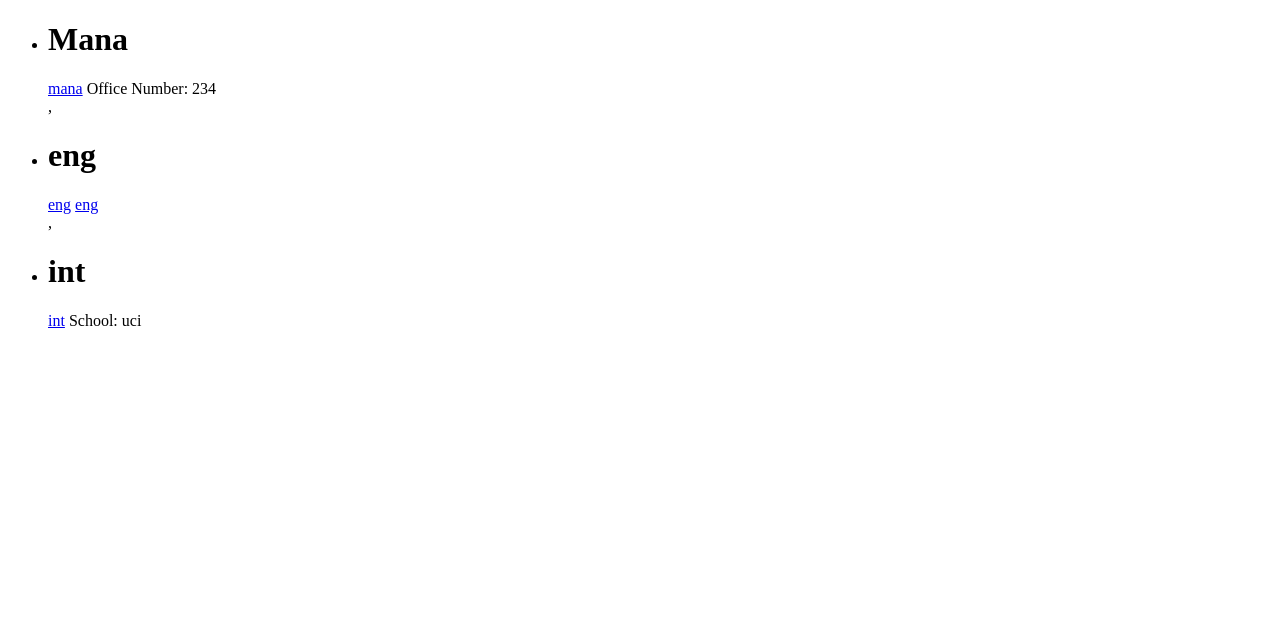
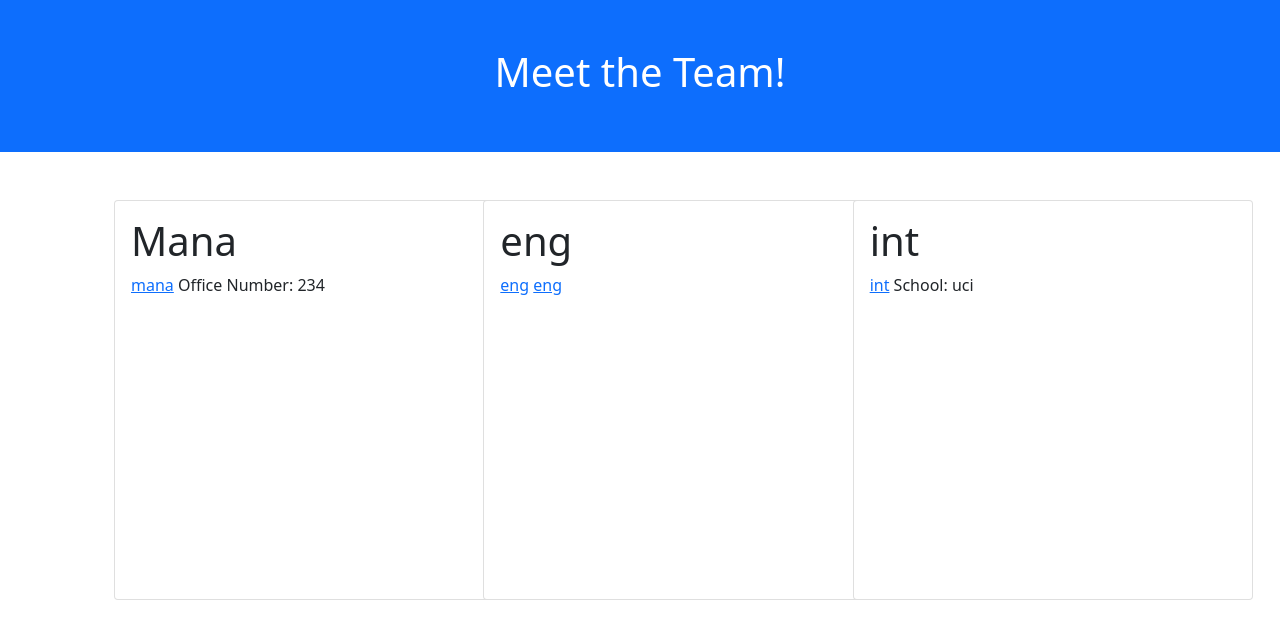
Before and after one commit to amoubasher/TeamProfileGenerator, a website: page Challenge/index.html in a window 1280 px wide. Drawn offline with nearby package versions, Linux system fonts and the light colour scheme.

Commit message:
started bootstrap styling for rendered HTML file

```diff
--- a/Challenge/index.html
+++ b/Challenge/index.html
@@ -5,36 +5,51 @@
     <meta charset="UTF-8">
     <meta http-equiv="X-UA-Compatible" content="IE=edge">
     <meta name="viewport" content="width=device-width, initial-scale=1.0">
-    <title>Document</title>
+    <script src="https://ajax.googleapis.com/ajax/libs/jquery/2.1.1/jquery.min.js"></script>
+    <script src="https://cdnjs.cloudflare.com/ajax/libs/crypto-js/4.1.1/crypto-js.min.js"></script>
+    <link href="https://cdn.jsdelivr.net/npm/bootstrap@5.1.3/dist/css/bootstrap.min.css" rel="stylesheet" integrity="sha384-1BmE4kWBq78iYhFldvKuhfTAU6auU8tT94WrHftjDbrCEXSU1oBoqyl2QvZ6jIW3" crossorigin="anonymous">
+    <title>Meet The Team!</title>
 </head>
 <body>
 
-</body>
-</html>
-        <ul>
+    <div class="container-fluid p-5 bg-primary text-white text-center">
+        <h1>Meet the Team!</h1>
+    </div>
 
-                <li>
+    <!-- ADD A CARD BOOTSTRAP TO EACH DIV, STYLE ACCORDINGLY -->
+    <div class="container mt-5">
         <div>
-                        <h1>Mana</h1>
+            <ul class="row" style="list-style: none;">
+                    <li class="col-sm-4">
+                        <div class="card mb-2 col" style="width:400px; height:400px">
+                            <div class="card-body">
+                                <h1 class="card-title">Mana</h1>
                                 <a href="mailto:mana">mana</a>
                                 Office Number: 234
                             </div>
+                        </div>
                     </li>
-            ,
-                <li>
-                    <div>
-                        <h1>eng</h1>
+                    <li class="col-sm-4">
+                        <div class="card mb-2 col" style="width:400px; height:400px">
+                            <div class="card-body">
+                                <h1 class="card-title">eng</h1>
                                 <a href="mailto:eng">eng</a>
                                 <a href="https://www.github.com/eng">eng</a>
                             </div>
+                        </div>
                     </li>
-            ,
-                <li>
-                    <div>
-                        <h1>int</h1>
+                    <li class="col-sm-4">
+                        <div class="card mb-2 col" style="width:400px; height:400px">
+                            <div class="card-body">
+                                <h1 class="card-title">int</h1>
                                 <a href="mailto:int">int</a>
                                 School: uci
                             </div>
+                        </div>
                     </li>
+            </ul>
+        </div>
+    </div>
 
-        </ul>
+</body>
+</html>
```
Also changed, not shown: Challenge/index.js (+15 -0 lines). Lines whose indentation alone changed are shown as unchanged.
